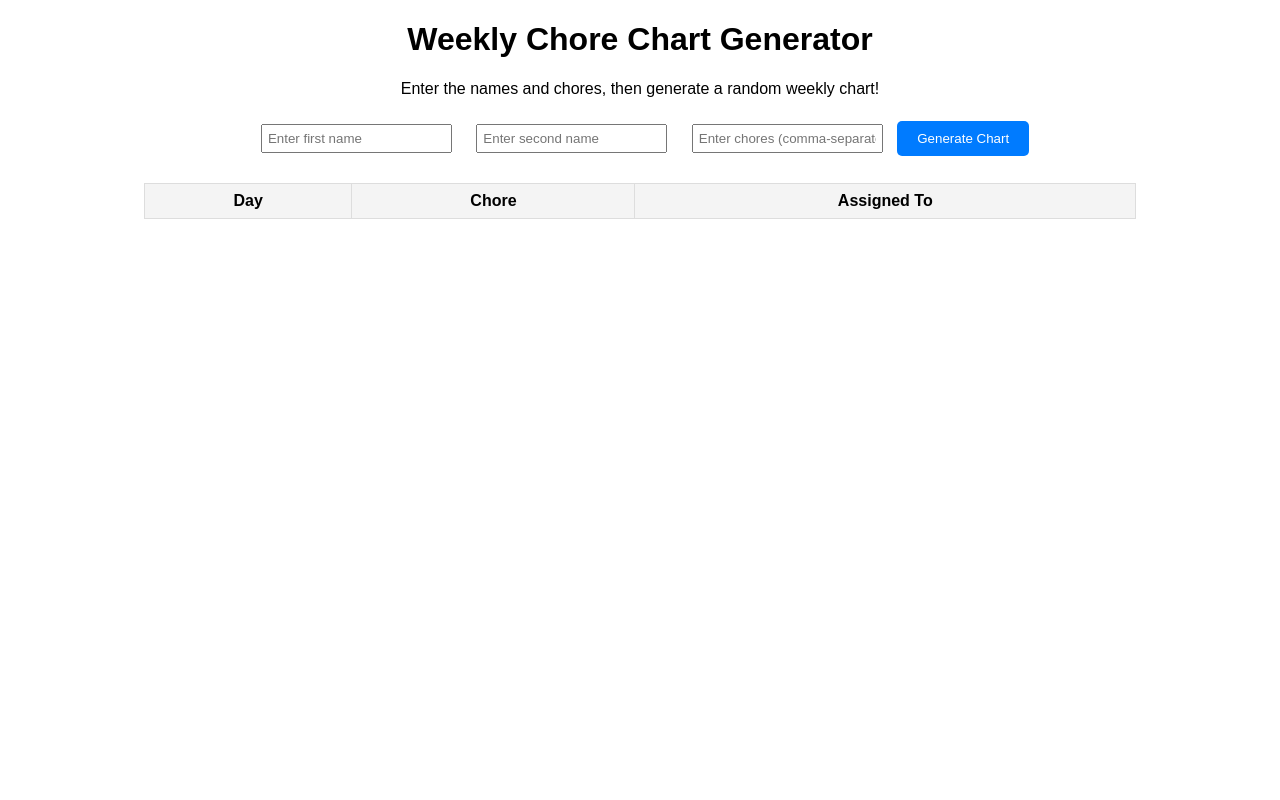
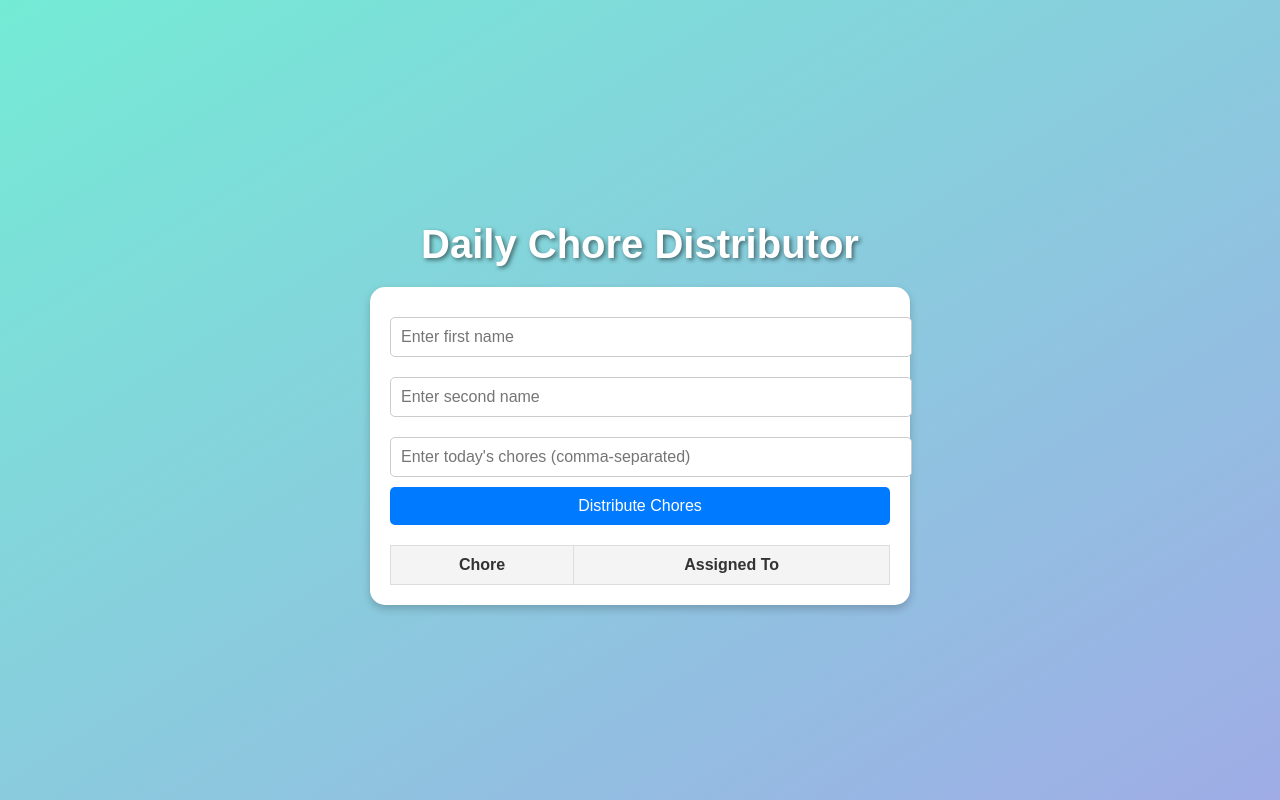
Before and after one commit to Dagobah777/Couples-Chore-Chart-Generator, a plain HTML site: page index.html in a window 1280 px wide. Drawn offline with Linux system fonts and the light colour scheme.

Commit message:
Update index.html
Adds visual effects and overalls aethetic of web page,  changes from weekly generation to daily

```diff
--- a/index.html
+++ b/index.html
@@ -3,29 +3,46 @@
 <head>
     <meta charset="UTF-8">
     <meta name="viewport" content="width=device-width, initial-scale=1.0">
-    <title>Chore Chart Generator</title>
+    <title>Daily Chore Distributor</title>
     <style>
         body {
             font-family: Arial, sans-serif;
-            margin: 20px;
+            margin: 0;
             padding: 0;
-            text-align: center;
+            background: linear-gradient(to bottom right, #74ebd5, #9face6);
+            color: #333;
+            display: flex;
+            flex-direction: column;
+            align-items: center;
+            justify-content: center;
+            height: 100vh;
+            overflow: hidden;
         }
 
-        table {
-            margin: 20px auto;
-            border-collapse: collapse;
-            width: 80%;
+        h1 {
+            font-size: 2.5em;
+            margin-bottom: 20px;
+            color: #fff;
+            text-shadow: 2px 2px 4px rgba(0, 0, 0, 0.5);
         }
 
-        th, td {
-            border: 1px solid #ddd;
-            padding: 8px;
-            text-align: center;
+        .container {
+            background: #ffffff;
+            border-radius: 15px;
+            padding: 20px;
+            box-shadow: 0 4px 8px rgba(0, 0, 0, 0.2);
+            max-width: 500px;
+            width: 90%;
+            animation: fadeIn 1s ease-in-out;
         }
 
-        th {
-            background-color: #f4f4f4;
+        input {
+            margin: 10px 0;
+            padding: 10px;
+            width: 100%;
+            border: 1px solid #ccc;
+            border-radius: 5px;
+            font-size: 1em;
         }
 
         button {
@@ -35,43 +52,64 @@
             border: none;
             border-radius: 5px;
             cursor: pointer;
+            width: 100%;
+            font-size: 1em;
+            transition: transform 0.2s, background-color 0.2s;
         }
 
         button:hover {
             background-color: #0056b3;
+            transform: scale(1.05);
         }
 
-        input {
-            margin: 10px;
-            padding: 5px;
+        table {
+            margin-top: 20px;
+            border-collapse: collapse;
+            width: 100%;
+        }
+
+        th, td {
+            border: 1px solid #ddd;
+            padding: 10px;
+            text-align: center;
+            background-color: #f9f9f9;
+        }
+
+        th {
+            background-color: #f4f4f4;
+        }
+
+        @keyframes fadeIn {
+            from { opacity: 0; transform: translateY(10px); }
+            to { opacity: 1; transform: translateY(0); }
+        }
+
+        .fade {
+            animation: fadeIn 0.5s ease-in-out;
         }
     </style>
 </head>
 <body>
-    <h1>Weekly Chore Chart Generator</h1>
-    <p>Enter the names and chores, then generate a random weekly chart!</p>
-
-    <div>
+    <h1>Daily Chore Distributor</h1>
+    <div class="container">
         <input type="text" id="person1" placeholder="Enter first name">
         <input type="text" id="person2" placeholder="Enter second name">
-        <input type="text" id="chores" placeholder="Enter chores (comma-separated)">
-        <button onclick="generateChoreChart()">Generate Chart</button>
-    </div>
+        <input type="text" id="chores" placeholder="Enter today's chores (comma-separated)">
+        <button onclick="generateDailyChoreChart()">Distribute Chores</button>
 
         <table id="choreChart">
             <thead>
                 <tr>
-                <th>Day</th>
                     <th>Chore</th>
                     <th>Assigned To</th>
                 </tr>
             </thead>
             <tbody></tbody>
         </table>
+    </div>
 
     <script>
-        function generateChoreChart() {
-            const days = ["Monday", "Tuesday", "Wednesday", "Thursday", "Friday", "Saturday", "Sunday"];
+        function generateDailyChoreChart() {
             const person1 = document.getElementById("person1").value.trim();
             const person2 = document.getElementById("person2").value.trim();
             const choresInput = document.getElementById("chores").value.trim();
@@ -89,15 +127,12 @@
             const shuffledChores = chores.sort(() => Math.random() - 0.5);
             const assignees = [person1, person2];
 
-            days.forEach((day, index) => {
+            shuffledChores.forEach((chore, index) => {
                 const row = document.createElement("tr");
-
-                const dayCell = document.createElement("td");
-                dayCell.textContent = day;
-                row.appendChild(dayCell);
+                row.classList.add("fade");
 
                 const choreCell = document.createElement("td");
-                choreCell.textContent = shuffledChores[index % shuffledChores.length];
+                choreCell.textContent = chore;
                 row.appendChild(choreCell);
 
                 const assignedToCell = document.createElement("td");
```
Lines whose indentation alone changed are shown as unchanged.
